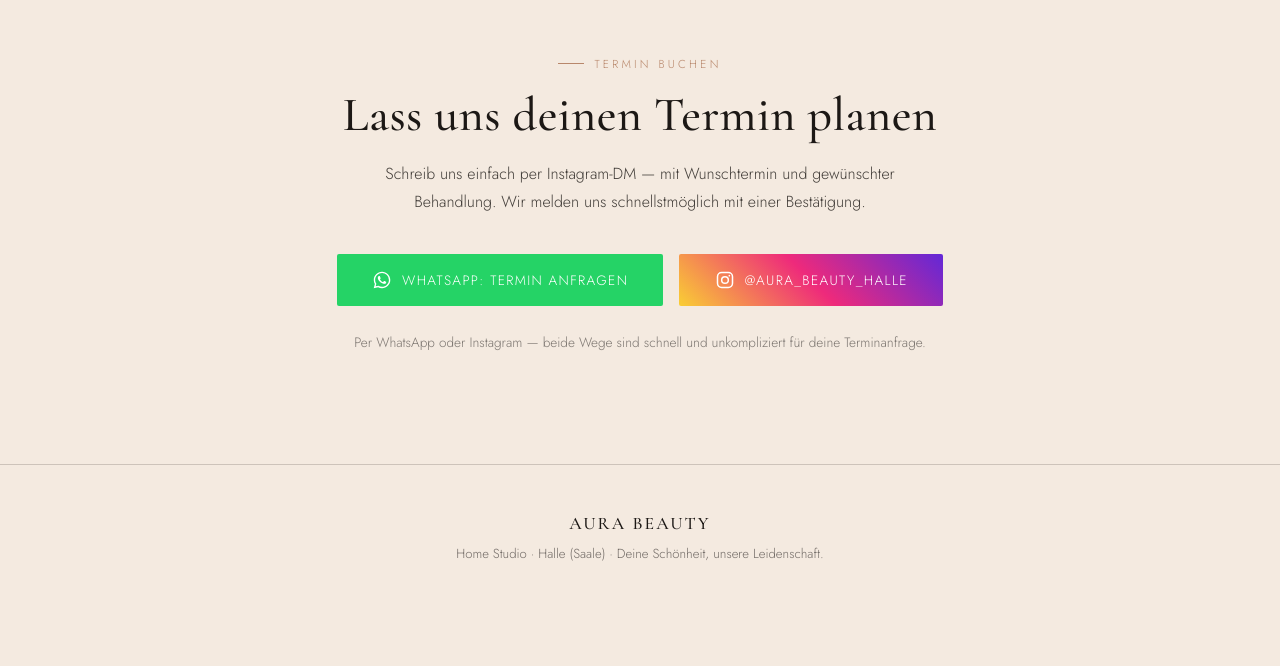
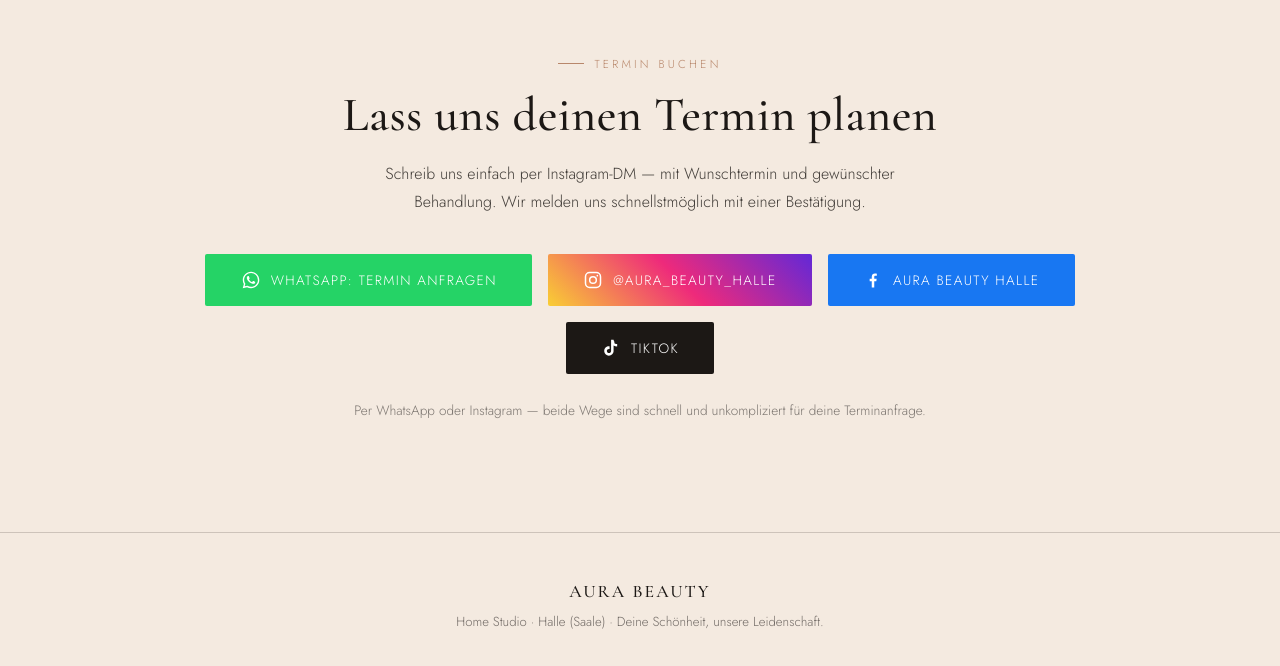
Before and after one commit to benjaminsafi/Aura-Beuty, a plain HTML site: page index.html in a window 1280 px wide. Shown: the part 3877-4543 px from the top of the page. Before the commit the page ends 4475 px from the top, so only its background shows below. Drawn offline with nearby package versions, Linux system fonts and the light colour scheme.

Commit message:
Update index.html

```diff
--- a/index.html
+++ b/index.html
@@ -261,6 +261,10 @@
     background:linear-gradient(45deg,#f9ce34,#ee2a7b,#6228d7);
   }
   .btn-instagram:hover{filter:brightness(1.08);}
+  .btn-facebook{background:#1877F2;color:#fff;}
+  .btn-facebook:hover{background:#1465d1;}
+  .btn-tiktok{background:var(--ink);color:#fff;}
+  .btn-tiktok:hover{background:#000;}
 
   /* Floating WhatsApp button */
   .float-whatsapp{
@@ -415,6 +419,14 @@
       <svg viewBox="0 0 24 24" width="20" height="20" fill="none" stroke="currentColor" stroke-width="1.8"><rect x="3" y="3" width="18" height="18" rx="5"/><circle cx="12" cy="12" r="4"/><circle cx="17.2" cy="6.8" r="1" fill="currentColor" stroke="none"/></svg>
       @aura_beauty_halle
     </a>
+    <a class="btn btn-facebook" href="https://www.facebook.com/profile.php?id=61573000000000" target="_blank" rel="noopener">
+      <svg viewBox="0 0 24 24" width="20" height="20" fill="currentColor"><path d="M13.5 21v-7.5h2.5l.4-3H13.5V8.5c0-.87.24-1.46 1.5-1.46h1.6V4.4C16.3 4.28 15.4 4.2 14.3 4.2c-2.3 0-3.8 1.4-3.8 4v2.3H8v3h2.5V21h3z"/></svg>
+      Aura Beauty Halle
+    </a>
+    <a class="btn btn-tiktok" href="https://www.tiktok.com/@aura_beauty_halle" target="_blank" rel="noopener">
+      <svg viewBox="0 0 24 24" width="20" height="20" fill="currentColor"><path d="M16.6 5.2c-.9-.8-1.4-1.9-1.5-3.2h-3v13.6c0 1.4-1.1 2.5-2.5 2.5S7 17 7 15.6c0-1.4 1.1-2.5 2.5-2.5.3 0 .5 0 .8.1v-3.1c-.3 0-.5-.1-.8-.1-3.1 0-5.6 2.5-5.6 5.6S6.4 21.2 9.5 21.2s5.6-2.5 5.6-5.6V8.9c1.2.9 2.7 1.4 4.3 1.4V7.3c-1 0-1.9-.3-2.8-.8-.2-.1-.3-.2-.4-.3-.1 0-.1-.1-.2-.1-.1-.2-.2-.4-.4-.5z"/></svg>
+      TikTok
+    </a>
   </div>
   <p style="margin-top:1.6rem;font-size:0.85rem;color:rgba(28,24,21,0.55);">Per WhatsApp oder Instagram — beide Wege sind schnell und unkompliziert für deine Terminanfrage.</p>
 </section>
```
